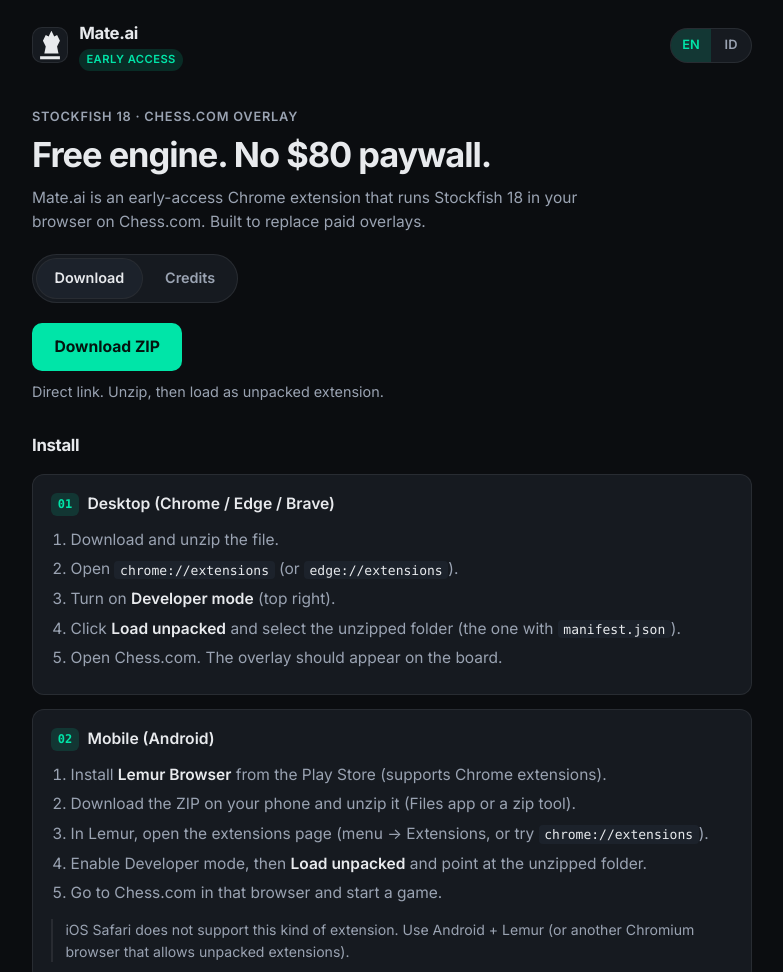
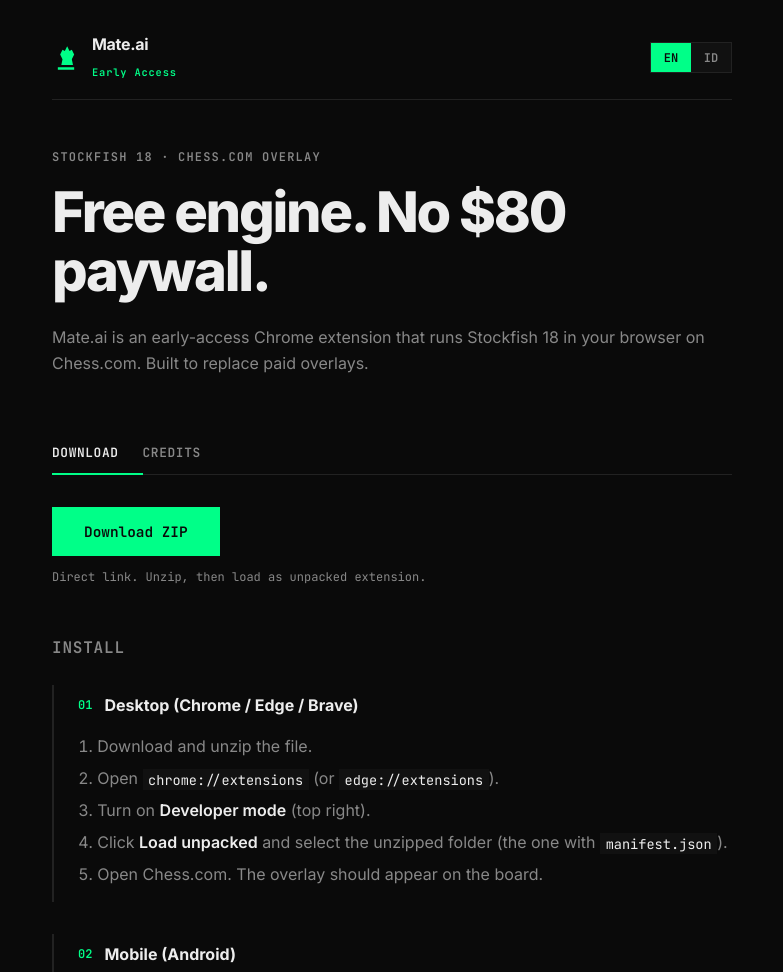
Before and after one commit to darkymark5511-png/mate-ai, a plain HTML site: page index.html in a window 1280 px wide. Shown: the top 972 px of the page, without its empty margins (248-1031 px from the left). Drawn offline with Linux system fonts and the light colour scheme.

Commit message:
Update styles.css

```diff
--- a/styles.css
+++ b/styles.css
@@ -1,295 +1,293 @@
+/* ============================================================
+   MATE.AI :: ANTI-SLOP BRUTALIST LANDING
+   ============================================================ */
+
 :root {
-  --bg: #0B0D10;
-  --panel: #161A20;
-  --panel-2: #1C222B;
-  --text: #E8EAED;
-  --muted: #9AA3B2;
-  --accent: #00E5A8;
-  --accent-dim: rgba(0, 229, 168, 0.14);
-  --border: rgba(255, 255, 255, 0.08);
-  --danger: #ff6b6b;
-  --radius: 12px;
-  --max: 720px;
-  --font: Inter, system-ui, -apple-system, Segoe UI, Roboto, sans-serif;
-  --mono: ui-monospace, SFMono-Regular, Menlo, Consolas, monospace;
+  --bg: #0a0a0a;
+  --fg: #ededed;
+  --muted: #888888;
+  --accent: #00ff88;
+  --border: #222222;
+  --card: #111111;
+  --font: 'Inter', -apple-system, sans-serif;
+  --mono: 'JetBrains Mono', monospace;
 }
 
 *, *::before, *::after { box-sizing: border-box; }
-html { color-scheme: dark; }
+
+html {
+  color-scheme: dark;
+  background: var(--bg);
+}
+
 body {
   margin: 0;
   min-height: 100dvh;
   font-family: var(--font);
-  font-size: 15.5px;
-  line-height: 1.55;
-  color: var(--text);
-  background: var(--bg);
+  font-size: 16px;
+  line-height: 1.6;
+  color: var(--fg);
   -webkit-font-smoothing: antialiased;
 }
 
-.bg-sil {
-  position: fixed;
-  inset: 0;
-  pointer-events: none;
-  overflow: hidden;
-  z-index: 0;
-}
-.fischer {
-  position: absolute;
-  right: -4%;
-  top: 8%;
-  width: min(52vw, 380px);
-  height: auto;
-  color: rgba(255, 255, 255, 0.035);
-}
-@media (max-width: 640px) {
-  .fischer { width: 70vw; right: -18%; top: 4%; opacity: 0.9; }
-}
-
+/* Layout */
 .top, main, footer {
-  position: relative;
-  z-index: 1;
-  width: min(100% - 2rem, var(--max));
+  width: min(100% - 2.5rem, 680px);
   margin-inline: auto;
 }
 
+/* Header */
 .top {
   display: flex;
   align-items: center;
   justify-content: space-between;
-  padding: 1.25rem 0 0.5rem;
-  gap: 1rem;
+  padding: 2rem 0 1rem;
+  border-bottom: 1px solid var(--border);
+  margin-bottom: 3rem;
 }
+
 .brand {
   display: flex;
   align-items: center;
-  gap: 0.7rem;
+  gap: 0.75rem;
 }
+
 .logo {
-  width: 2.25rem;
-  height: 2.25rem;
-  display: grid;
-  place-items: center;
-  border-radius: 10px;
-  background: var(--panel);
-  border: 1px solid var(--border);
-  font-size: 1.1rem;
+  width: 28px;
+  height: 28px;
+  color: var(--accent);
 }
+
 .brand strong {
   display: block;
-  font-size: 1.05rem;
+  font-size: 1rem;
+  font-weight: 700;
   letter-spacing: -0.02em;
 }
+
 .ver {
   display: inline-block;
   margin-top: 0.1rem;
-  font-size: 0.7rem;
+  font-family: var(--mono);
+  font-size: 0.65rem;
   font-weight: 600;
-  letter-spacing: 0.04em;
-  text-transform: uppercase;
+  letter-spacing: 0.08em;
   color: var(--accent);
-  background: var(--accent-dim);
-  padding: 0.15rem 0.45rem;
-  border-radius: 999px;
 }
 
+/* Language Toggle */
 .lang {
   display: inline-flex;
   border: 1px solid var(--border);
-  border-radius: 999px;
-  overflow: hidden;
-  background: var(--panel);
+  background: var(--card);
 }
+
 .lang-btn {
   appearance: none;
   border: 0;
   background: transparent;
   color: var(--muted);
-  font: inherit;
-  font-size: 0.8rem;
+  font-family: var(--mono);
+  font-size: 0.75rem;
   font-weight: 600;
-  padding: 0.4rem 0.7rem;
+  padding: 0.4rem 0.8rem;
   cursor: pointer;
-  min-width: 2.5rem;
-}
-.lang-btn.is-on {
-  background: var(--accent-dim);
-  color: var(--accent);
-}
-.lang-btn:focus-visible {
-  outline: 2px solid var(--accent);
-  outline-offset: 2px;
+  transition: all 0.15s ease;
 }
 
+.lang-btn.is-on {
+  background: var(--accent);
+  color: var(--bg);
+}
+
+/* Hero */
 .hero {
-  padding: 1.75rem 0 1.25rem;
+  margin-bottom: 3.5rem;
 }
+
 .kicker {
-  margin: 0 0 0.5rem;
-  font-size: 0.8rem;
+  margin: 0 0 1rem;
+  font-family: var(--mono);
+  font-size: 0.75rem;
   font-weight: 600;
-  letter-spacing: 0.06em;
+  letter-spacing: 0.1em;
   text-transform: uppercase;
   color: var(--muted);
 }
+
 .hero h1 {
-  margin: 0 0 0.75rem;
-  font-size: clamp(1.6rem, 4.5vw, 2.15rem);
-  line-height: 1.15;
-  letter-spacing: -0.03em;
-  font-weight: 700;
+  margin: 0 0 1.5rem;
+  font-size: clamp(2rem, 6vw, 3.5rem);
+  line-height: 1.05;
+  letter-spacing: -0.04em;
+  font-weight: 800;
 }
+
 .lead {
   margin: 0;
   color: var(--muted);
-  max-width: 38rem;
+  max-width: 44rem;
+  font-size: 1rem;
 }
 
+/* Tabs */
 .tabs {
   display: flex;
-  gap: 0.35rem;
-  padding: 0.25rem;
-  background: var(--panel);
-  border: 1px solid var(--border);
-  border-radius: 999px;
-  width: fit-content;
-  margin-bottom: 1.25rem;
+  gap: 0;
+  border-bottom: 1px solid var(--border);
+  margin-bottom: 2rem;
 }
+
 .tabs button {
   appearance: none;
   border: 0;
   background: transparent;
   color: var(--muted);
-  font: inherit;
-  font-size: 0.9rem;
+  font-family: var(--mono);
+  font-size: 0.8rem;
   font-weight: 600;
-  padding: 0.5rem 1.1rem;
-  border-radius: 999px;
+  text-transform: uppercase;
+  letter-spacing: 0.05em;
+  padding: 0.75rem 1.5rem 0.75rem 0;
   cursor: pointer;
-}
-.tabs button[aria-selected="true"] {
-  background: var(--panel-2);
-  color: var(--text);
-  box-shadow: 0 0 0 1px var(--border);
-}
-.tabs button:focus-visible {
-  outline: 2px solid var(--accent);
-  outline-offset: 2px;
+  border-bottom: 2px solid transparent;
+  margin-bottom: -1px;
+  transition: all 0.15s ease;
 }
 
+.tabs button[aria-selected="true"] {
+  color: var(--fg);
+  border-bottom-color: var(--accent);
+}
+
+.tabs button:hover:not([aria-selected="true"]) {
+  color: var(--fg);
+}
+
+/* Panels */
 .panel { display: none; }
 .panel.is-on { display: block; }
 
+/* Download Button */
 .btn-dl {
   display: inline-flex;
   align-items: center;
   justify-content: center;
-  gap: 0.5rem;
   min-height: 3rem;
-  padding: 0.75rem 1.4rem;
+  padding: 0.8rem 2rem;
   background: var(--accent);
-  color: #04140f;
+  color: var(--bg);
+  font-family: var(--mono);
   font-weight: 700;
-  font-size: 0.98rem;
+  font-size: 0.9rem;
   text-decoration: none;
-  border-radius: 10px;
   border: 0;
-  transition: transform 0.12s ease, filter 0.12s ease;
-}
-.btn-dl:hover { filter: brightness(1.06); }
-.btn-dl:active { transform: translateY(1px); }
-.btn-dl:focus-visible {
-  outline: 2px solid var(--accent);
-  outline-offset: 3px;
-}
-.hint {
-  margin: 0.65rem 0 1.75rem;
-  color: var(--muted);
-  font-size: 0.9rem;
+  cursor: pointer;
+  transition: background 0.15s ease;
 }
 
+.btn-dl:hover { background: #ffffff; }
+.btn-dl:focus-visible { outline: 2px solid var(--fg); outline-offset: 2px; }
+
+.hint {
+  margin: 0.75rem 0 3rem;
+  font-family: var(--mono);
+  font-size: 0.75rem;
+  color: var(--muted);
+}
+
+/* Tutorial Blocks */
 .tut h2 {
+  margin: 0 0 1.5rem;
+  font-family: var(--mono);
+  font-size: 1rem;
+  text-transform: uppercase;
+  letter-spacing: 0.05em;
+  color: var(--muted);
+}
+
+.block {
+  border-left: 2px solid var(--border);
+  padding: 0.5rem 0 0.5rem 1.5rem;
+  margin-bottom: 2rem;
+}
+
+.block h3 {
   margin: 0 0 1rem;
-  font-size: 1.05rem;
-  letter-spacing: -0.02em;
-}
-.block {
-  background: var(--panel);
-  border: 1px solid var(--border);
-  border-radius: var(--radius);
-  padding: 1.1rem 1.15rem 1.15rem;
-  margin-bottom: 0.85rem;
-}
-.block h3 {
-  margin: 0 0 0.7rem;
-  font-size: 0.98rem;
-  font-weight: 600;
+  font-size: 1rem;
+  font-weight: 700;
   display: flex;
   align-items: center;
-  gap: 0.55rem;
+  gap: 0.75rem;
 }
+
 .num {
   font-family: var(--mono);
   font-size: 0.75rem;
   color: var(--accent);
-  background: var(--accent-dim);
-  padding: 0.15rem 0.4rem;
-  border-radius: 6px;
-  font-weight: 600;
+  font-weight: 700;
 }
+
 .block ol, .block ul {
   margin: 0;
   padding-left: 1.2rem;
   color: var(--muted);
 }
-.block li { margin: 0.35rem 0; }
+
+.block li { margin: 0.4rem 0; }
+
 .block code {
   font-family: var(--mono);
-  font-size: 0.84em;
-  background: var(--panel-2);
+  font-size: 0.85em;
+  background: var(--card);
   padding: 0.1rem 0.35rem;
-  border-radius: 4px;
-  color: var(--text);
+  color: var(--fg);
 }
-.block strong { color: var(--text); font-weight: 600; }
+
+.block strong { color: var(--fg); font-weight: 600; }
+
 .note {
-  margin: 0.85rem 0 0;
-  font-size: 0.88rem;
+  margin: 1rem 0 0;
+  font-size: 0.85rem;
   color: var(--muted);
-  border-left: 2px solid var(--border);
+  border-left: 2px solid var(--accent);
   padding-left: 0.75rem;
 }
 
-.credits {
-  background: var(--panel);
-  border: 1px solid var(--border);
-  border-radius: var(--radius);
-  padding: 1.25rem 1.3rem;
-}
-.credits p { margin: 0 0 0.75rem; color: var(--muted); }
-.credits p:last-child { margin-bottom: 0; }
-.credits strong { color: var(--text); }
-.spite {
-  color: var(--danger) !important;
-  font-weight: 600;
-}
-.fischer-note {
-  margin-top: 1rem !important;
-  padding-top: 0.85rem;
-  border-top: 1px solid var(--border);
-  font-size: 0.9rem;
+/* Credits */
+.credits p {
+  margin: 0 0 1rem;
+  color: var(--muted);
+  font-size: 0.95rem;
 }
 
-footer {
-  padding: 2rem 0 2.5rem;
-  color: var(--muted);
-  font-size: 0.82rem;
+.credits strong { color: var(--fg); }
+
+.spite {
+  color: var(--fg) !important;
+  font-weight: 600;
+  font-family: var(--mono);
+  font-size: 0.85rem !important;
+  border-left: 2px solid var(--accent);
+  padding-left: 0.75rem;
+  margin-top: 1.5rem !important;
 }
 
+/* Footer */
+footer {
+  padding: 3rem 0 4rem;
+  border-top: 1px solid var(--border);
+  margin-top: 4rem;
+  font-family: var(--mono);
+  font-size: 0.75rem;
+  color: var(--muted);
+}
+
+/* Mobile */
 @media (max-width: 480px) {
-  .top { padding-top: 1rem; }
-  .hero { padding-top: 1.25rem; }
+  .top, main, footer { width: calc(100% - 2rem); }
+  .top { padding-top: 1.5rem; }
   .btn-dl { width: 100%; }
   .tabs { width: 100%; }
-  .tabs button { flex: 1; text-align: center; }
+  .tabs button { flex: 1; text-align: center; padding-right: 0; }
 }
```
